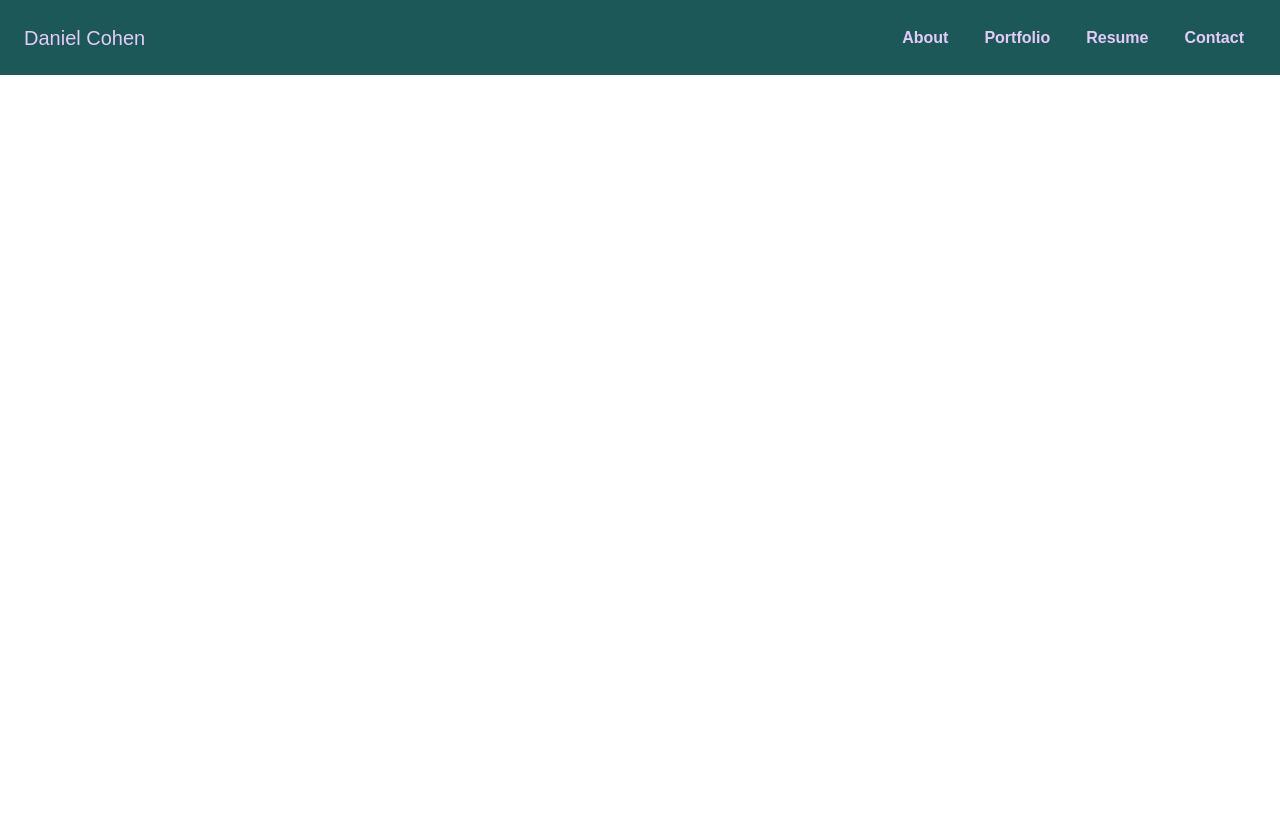
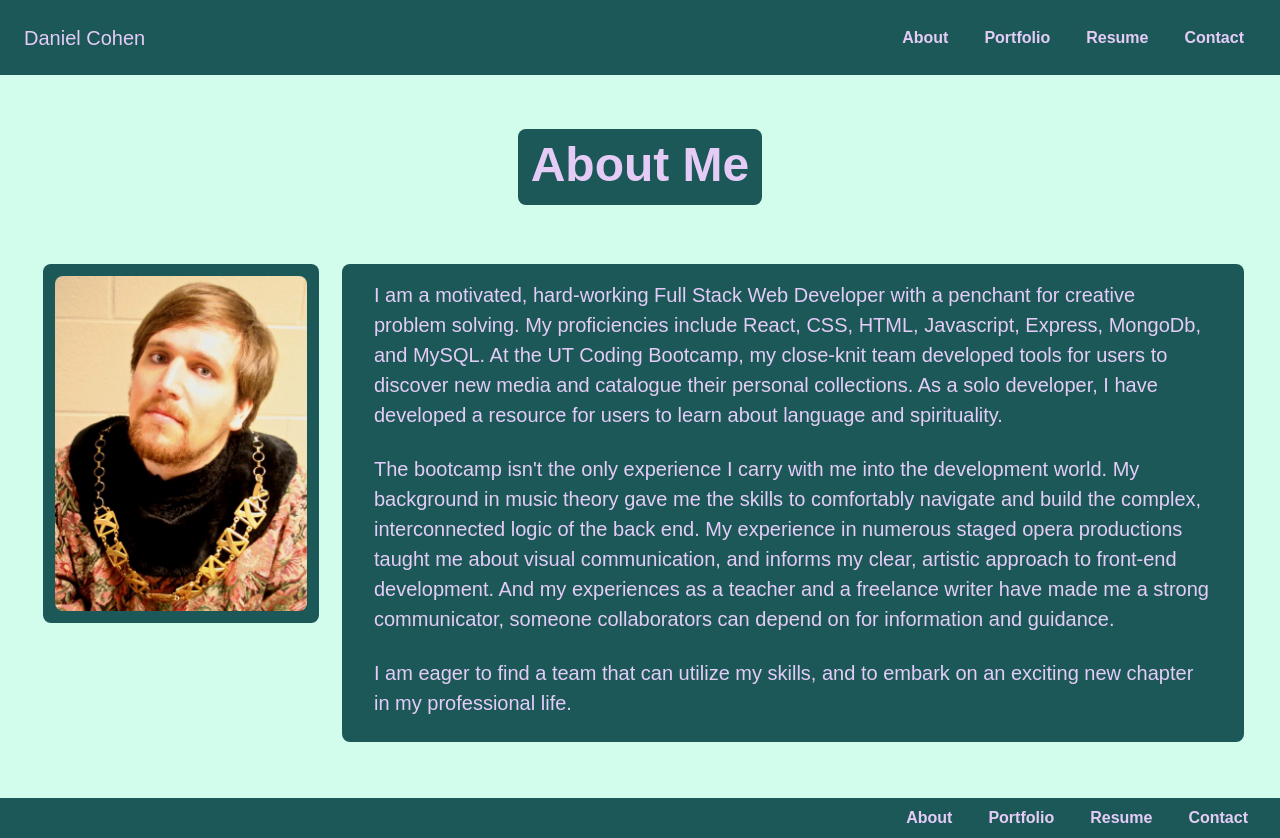
Before and after one commit to dctristero/daniel-cohen-portfolio, a React (Create React App) app: page / in a window 1280 px wide. Before the commit the page ends 800 px from the top, so only its background shows below. Built offline with nearby package versions, Linux system fonts and the light colour scheme.

Commit message:
hashrouter

```diff
--- a/src/App.js
+++ b/src/App.js
@@ -3,22 +3,22 @@ import Contact from "./pages/contact";
 import About from "./pages/about";
 import Resume from "./pages/resume";
 import './App.css';
-import { BrowserRouter, Routes, Route } from 'react-router-dom';
+import { HashRouter, Routes, Route } from 'react-router-dom';
 import Navbar from "./components/navbar.js";
 
 // look at rachelreact for darkmode reference
 
 function App() {
   return (
-    <BrowserRouter>
+    <HashRouter>
       <Navbar />
       <Routes>
-        <Route path="/daniel-cohen-portfolio/" element={<About />} />
-        <Route path="/daniel-cohen-portfolio/portfolio" element={<Portfolio />} />
-        <Route path="/daniel-cohen-portfolio/contact" element={<Contact />} />
-        <Route path="/daniel-cohen-portfolio/resume" element={<Resume />} />
+        <Route path="/" element={<About />} />
+        <Route path="/portfolio" element={<Portfolio />} />
+        <Route path="/contact" element={<Contact />} />
+        <Route path="/resume" element={<Resume />} />
       </Routes>
-    </BrowserRouter>
+    </HashRouter>
   );
 }
 
```
